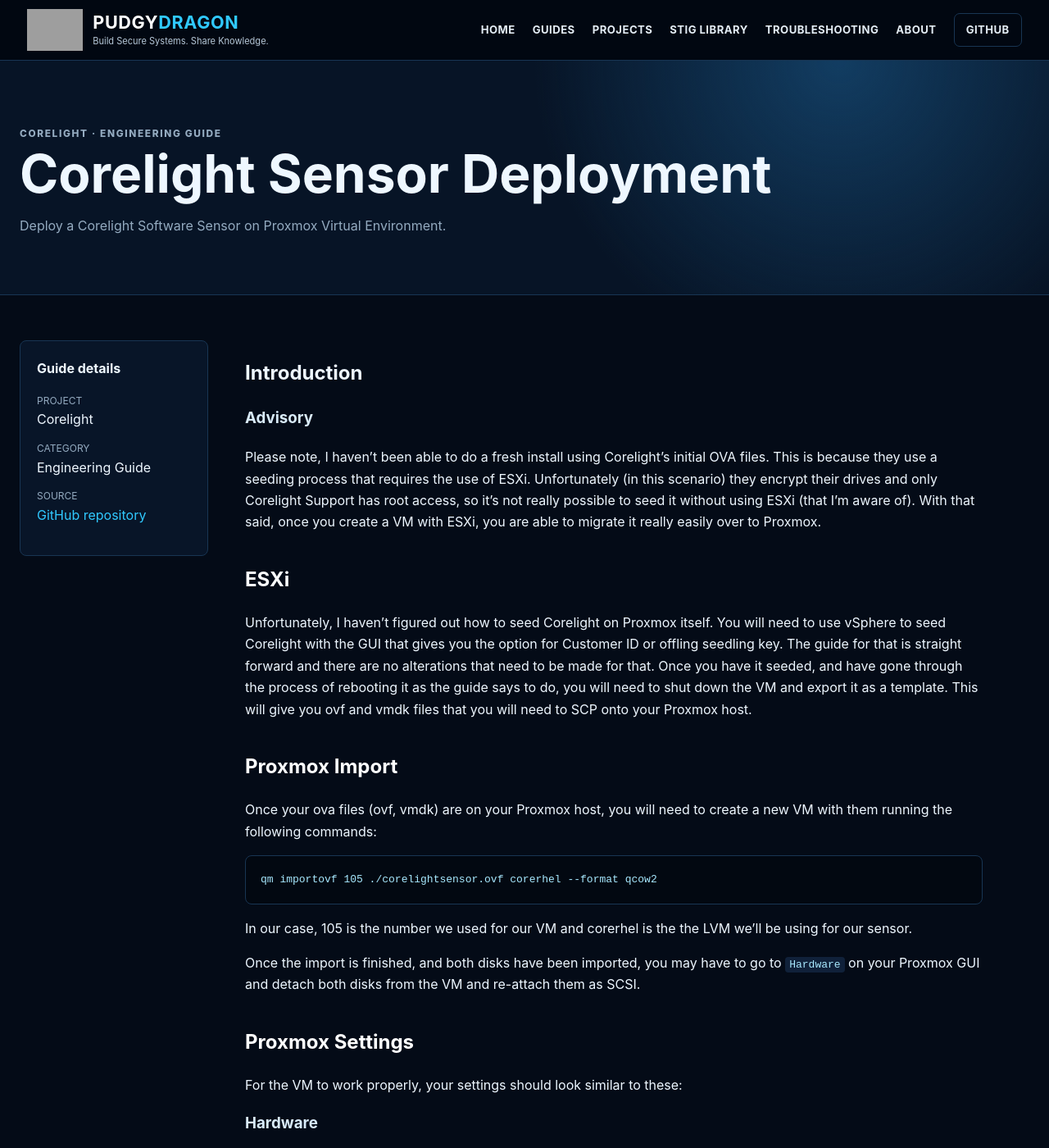
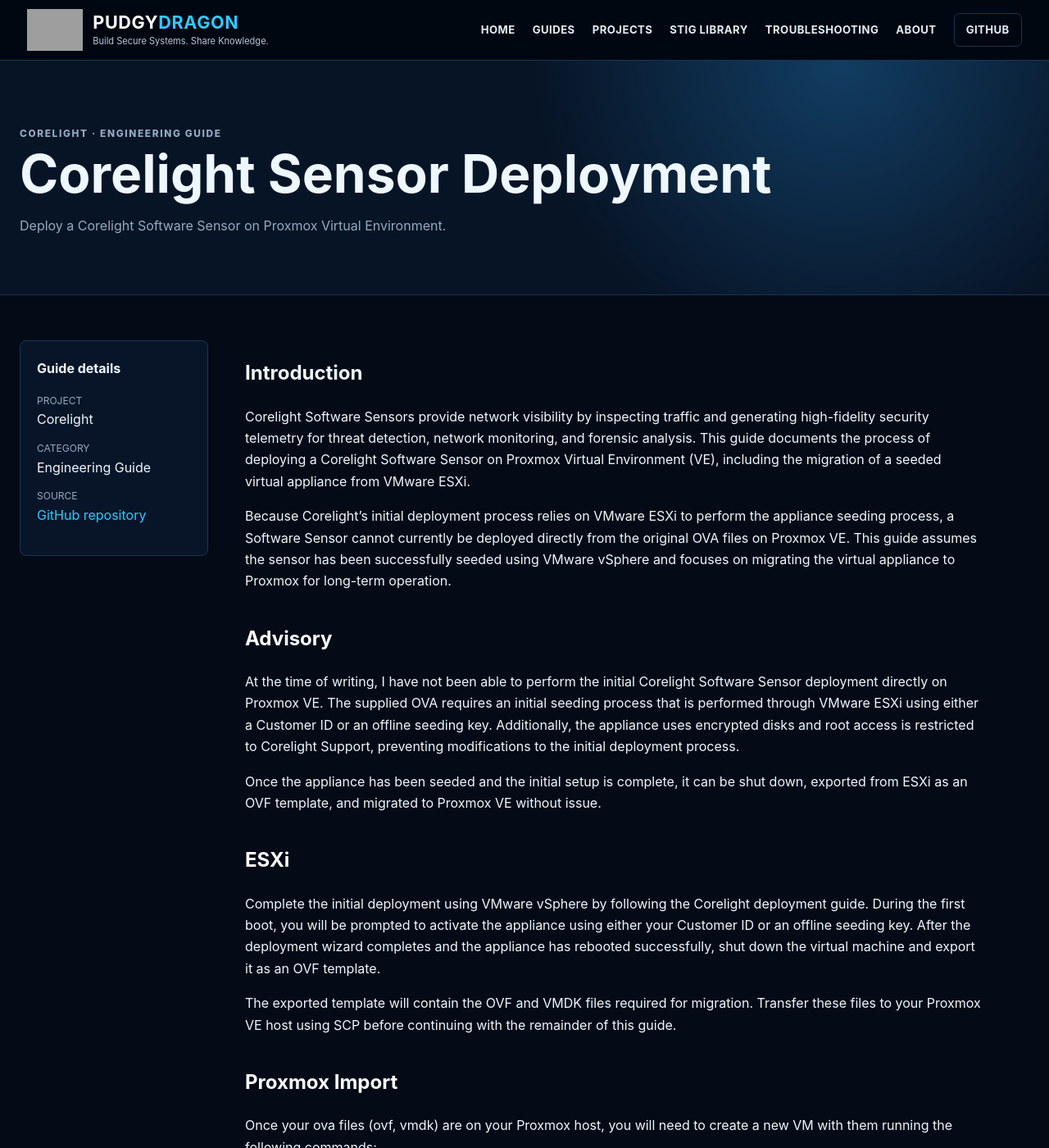
Before and after one commit to PudgyDragon/pudgydragon.github.io, a Jekyll site: the page built from _guides/corelight-vmwaresensor-sensor.md, in a window 1280 px wide and 1400 px high. Shown: the whole window at 82% size. Built offline with Jekyll 4.4.1, drawn with Linux system fonts in a browser that asks for light colours; grey boxes are pictures that could not be loaded.

Commit message:
Update corelight-vmwaresensor-sensor.md

```diff
--- a/_guides/corelight-vmwaresensor-sensor.md
+++ b/_guides/corelight-vmwaresensor-sensor.md
@@ -7,11 +7,20 @@
 ---
 
 # Introduction
-### Advisory
-Please note, I haven't been able to do a fresh install using Corelight's initial OVA files. This is because they use a seeding process that requires the use of ESXi. Unfortunately (in this scenario) they encrypt their drives and only Corelight Support has root access, so it's not really possible to seed it without using ESXi (that I'm aware of). With that said, once you create a VM with ESXi, you are able to migrate it really easily over to Proxmox.
+
+Corelight Software Sensors provide network visibility by inspecting traffic and generating high-fidelity security telemetry for threat detection, network monitoring, and forensic analysis. This guide documents the process of deploying a Corelight Software Sensor on Proxmox Virtual Environment (VE), including the migration of a seeded virtual appliance from VMware ESXi.
+
+Because Corelight's initial deployment process relies on VMware ESXi to perform the appliance seeding process, a Software Sensor cannot currently be deployed directly from the original OVA files on Proxmox VE. This guide assumes the sensor has been successfully seeded using VMware vSphere and focuses on migrating the virtual appliance to Proxmox for long-term operation.
+
+## Advisory
+At the time of writing, I have not been able to perform the initial Corelight Software Sensor deployment directly on Proxmox VE. The supplied OVA requires an initial seeding process that is performed through VMware ESXi using either a Customer ID or an offline seeding key. Additionally, the appliance uses encrypted disks and root access is restricted to Corelight Support, preventing modifications to the initial deployment process.
+
+Once the appliance has been seeded and the initial setup is complete, it can be shut down, exported from ESXi as an OVF template, and migrated to Proxmox VE without issue.
 
 ## ESXi
-Unfortunately, I haven't figured out how to seed Corelight on Proxmox itself. You will need to use vSphere to seed Corelight with the GUI that gives you the option for Customer ID or offling seedling key. The guide for that is straight forward and there are no alterations that need to be made for that. Once you have it seeded, and have gone through the process of rebooting it as the guide says to do, you will need to shut down the VM and export it as a template. This will give you ovf and vmdk files that you will need to SCP onto your Proxmox host.
+Complete the initial deployment using VMware vSphere by following the Corelight deployment guide. During the first boot, you will be prompted to activate the appliance using either your Customer ID or an offline seeding key. After the deployment wizard completes and the appliance has rebooted successfully, shut down the virtual machine and export it as an OVF template.
+
+The exported template will contain the OVF and VMDK files required for migration. Transfer these files to your Proxmox VE host using SCP before continuing with the remainder of this guide.
 
 ## Proxmox Import
 Once your ova files (ovf, vmdk) are on your Proxmox host, you will need to create a new VM with them running the following commands:
```
